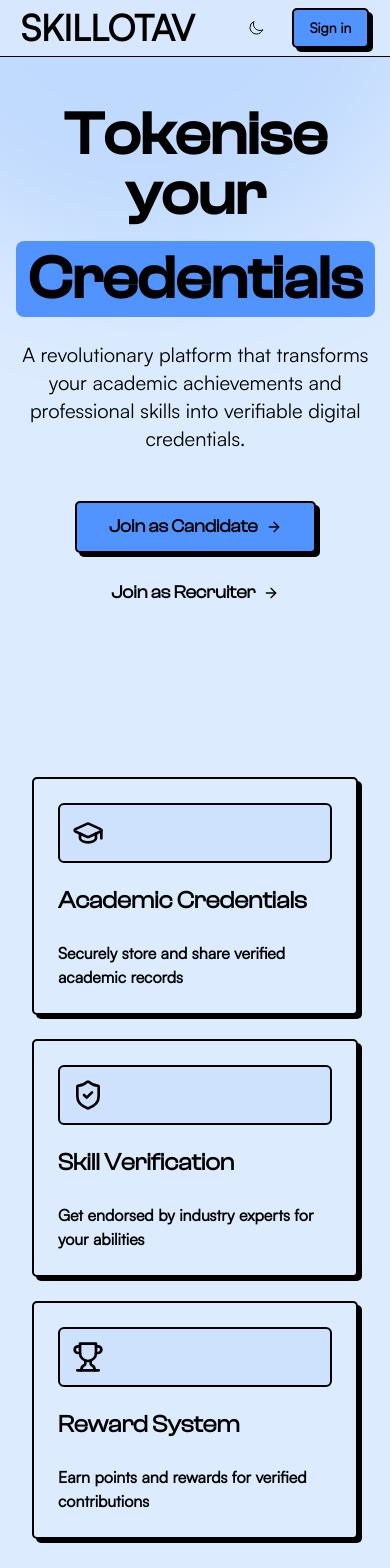
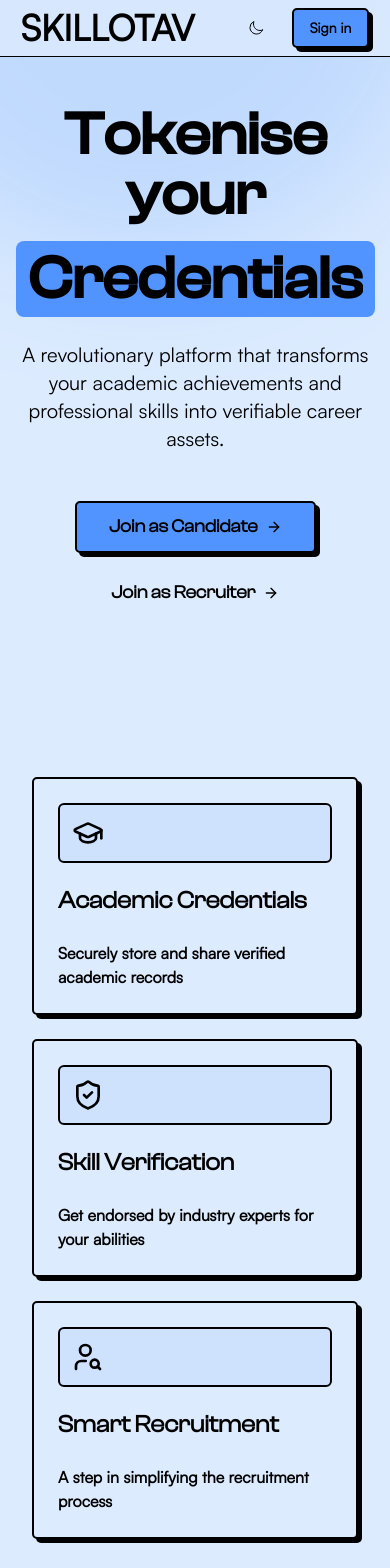
Before and after one commit to senapati484/skillotav, a Next.js app: page / in a window 390 px wide. Shown: the top 1568 px of the page. Built offline with nearby package versions, Linux system fonts and the light colour scheme.

Commit message:
landing page content updates

```diff
--- a/src/components/AnimatedFeatureGrid.jsx
+++ b/src/components/AnimatedFeatureGrid.jsx
@@ -3,7 +3,7 @@
 import {
   FaGraduationCap,
   FaShieldAlt,
-  FaTrophy,
+  FaStreetView,
   FaLink,
   FaGlobe,
   FaBolt,
@@ -20,7 +20,7 @@
   {
     icon: FaGraduationCap,
     title: "Academic Credentials",
-    desc: "Transform your academic achievements into secure, verifiable digital credentials that are globally recognized.",
+    desc: "Transform your academic achievements into secure, verifiable digital career assets that are globally recognized.",
   },
   {
     icon: FaShieldAlt,
@@ -28,9 +28,9 @@
     desc: "Get your skills validated by industry experts through our comprehensive verification system.",
   },
   {
-    icon: FaTrophy,
-    title: "Reward System",
-    desc: "Earn rewards and recognition for your contributions while building a trusted professional network.",
+    icon: FaStreetView,
+    title: "Smart Recruitment",
+    desc: "Experience a revolutionary recruitment process with token-based filtering and seamless access.",
   },
   {
     icon: FaLink,
@@ -44,8 +44,8 @@
   },
   {
     icon: FaBolt,
-    title: "Instant Access",
-    desc: "Access and share your verified credentials anytime, anywhere.",
+    title: "Intelligent Matching",
+    desc: "Connect with roles tailored to your real abilities, and recruiters discover candidates with job-ready merits",
   },
 ];
 
--- a/src/components/HeroSection.jsx
+++ b/src/components/HeroSection.jsx
@@ -6,7 +6,7 @@
   LuArrowRight,
   LuGraduationCap,
   LuShieldCheck,
-  LuTrophy,
+  LuUserSearch,
 } from "react-icons/lu";
 import RotatingText from "./ui/rotatingtext";
 import Link from "next/link";
@@ -42,7 +42,7 @@
         {/* Subheading */}
         <p className="text-xl md:text-2xl max-w-3xl mx-auto mb-12 text-muted-foreground">
           A revolutionary platform that transforms your academic achievements
-          and professional skills into verifiable digital credentials.
+          and professional skills into verifiable career assets.
         </p>
 
         {/* CTA Buttons */}
@@ -83,9 +83,9 @@
             icon: <LuShieldCheck className="size-8 md:size-10" />,
           },
           {
-            title: "Reward System",
-            desc: "Earn points and rewards for verified contributions",
-            icon: <LuTrophy className="size-8 md:size-10" />,
+            title: "Smart Recruitment",
+            desc: "A step in simplifying the recruitment process",
+            icon: <LuUserSearch className="size-8 md:size-10" />,
           },
         ].map(({ title, desc, icon }, i) => (
           <Card
--- a/src/components/TabsSection.jsx
+++ b/src/components/TabsSection.jsx
@@ -29,11 +29,11 @@
           </TabsTrigger>
           <TabsTrigger value="courses" className="flex items-center gap-2 py-3">
             <LuBook className="h-5 w-5" />
-            <span className="hidden md:inline">Courses</span>
+            <span className="hidden md:inline">Experience</span>
           </TabsTrigger>
           <TabsTrigger value="achievements" className="flex items-center gap-2 py-3">
             <LuTrophy className="h-5 w-5" />
-            <span className="hidden md:inline">Rewards</span>
+            <span className="hidden md:inline">Activities</span>
           </TabsTrigger>
         </TabsList>
 
@@ -77,7 +77,7 @@
               <CardHeader>
                 <h3 className="text-2xl font-clash font-bold">Project Showcase</h3>
                 <p className="text-muted-foreground">
-                  Build and showcase your portfolio with verified project experiences.
+                  Build and showcase your portfolio with verified projects.
                 </p>
               </CardHeader>
               <CardContent>
@@ -91,14 +91,14 @@
           <TabsContent value="courses">
             <Card>
               <CardHeader>
-                <h3 className="text-2xl font-clash font-bold">Learning Path</h3>
+                <h3 className="text-2xl font-clash font-bold">Experiences</h3>
                 <p className="text-muted-foreground">
-                  Access curated courses and track your learning progress.
+                Showcase your real-world impact through jobs,internships and hands-on contributions..
                 </p>
               </CardHeader>
               <CardContent>
                 <div className="aspect-video rounded-lg bg-gradient-to-br from-indigo-500 to-purple-600 p-8 text-white flex items-center justify-center">
-                  <span className="text-xl font-semibold">Course Catalog</span>
+                  <span className="text-xl font-semibold">Experience Lists</span>
                 </div>
               </CardContent>
             </Card>
@@ -108,10 +108,10 @@
             <Card>
               <CardHeader>
                 <h3 className="text-2xl font-clash font-bold">
-                  Achievements & Rewards
+                  Activities and Achievements
                 </h3>
                 <p className="text-muted-foreground">
-                  Track your milestones and earn rewards for your accomplishments.
+                Highlight your extracurricular achievements and leadership experiences beyond academics.
                 </p>
               </CardHeader>
               <CardContent>
```
